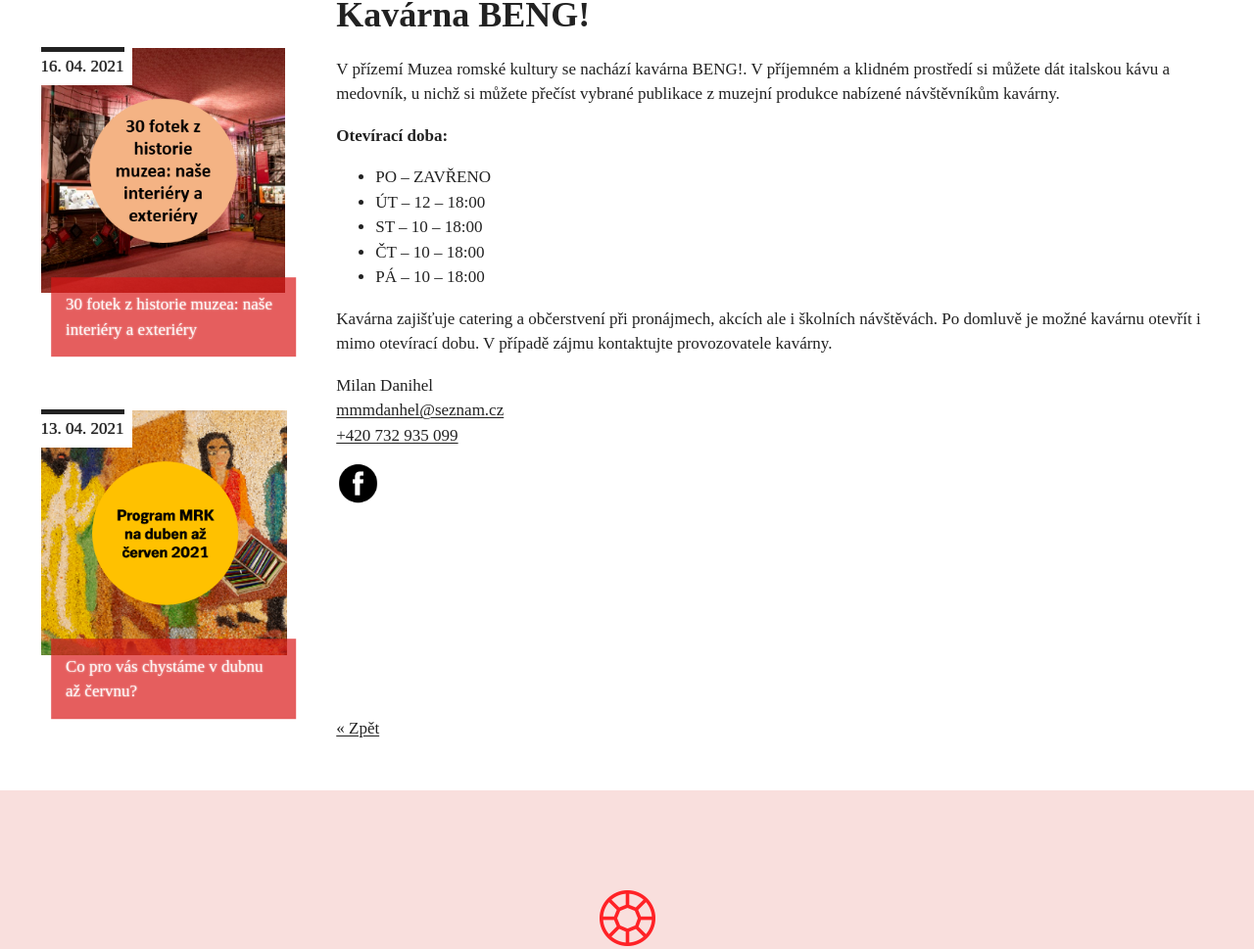
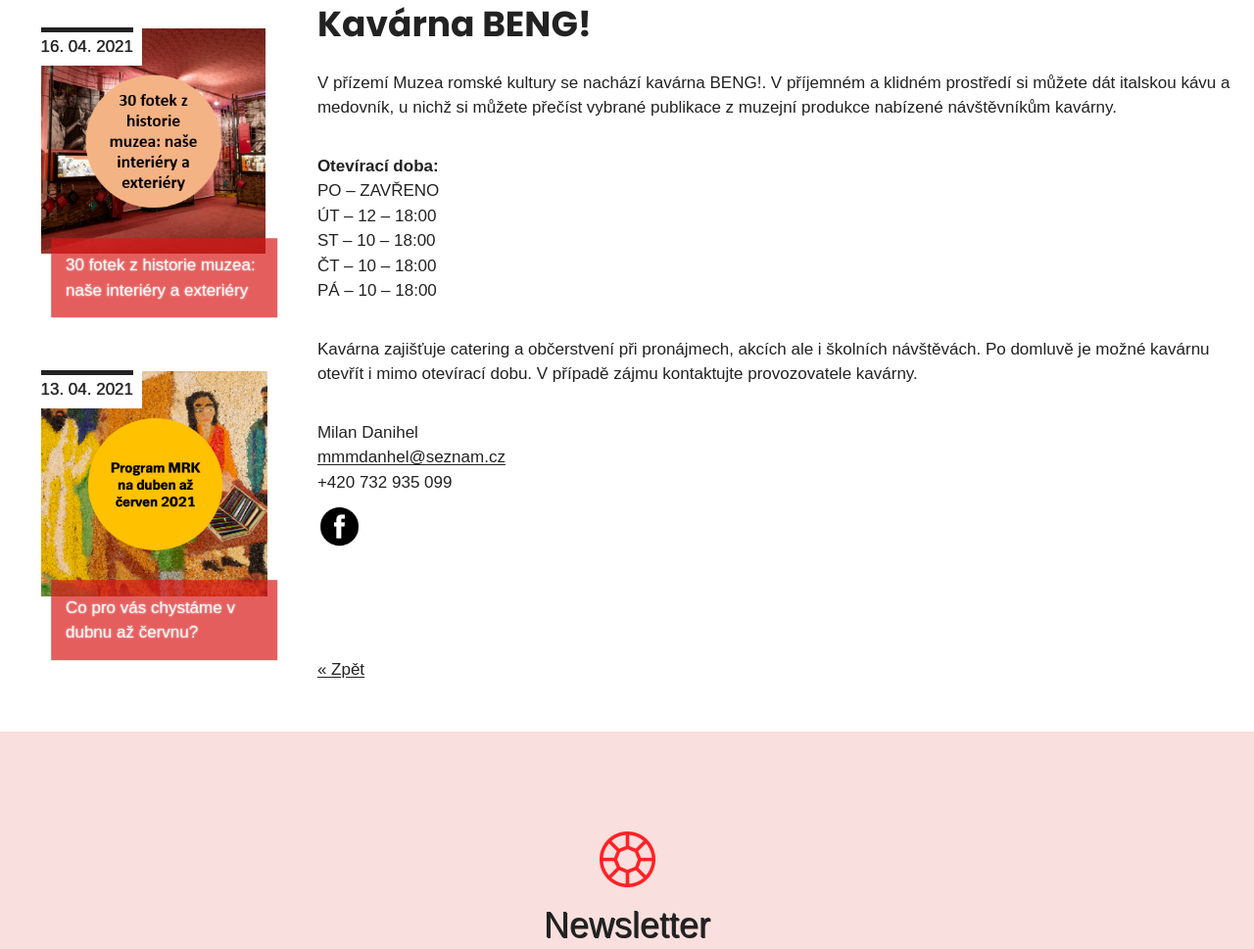
Before and after one commit to MWarCZ/beng, a website: page src/index.html in a window 1280 px wide. Shown: the part 576-1545 px from the top of the page at 98% size. Drawn offline with nearby package versions, Linux system fonts and the light colour scheme; files that its build step writes are made by us from their sources; a web font is replaced by a local one.

Commit message:
Nastylovani hlavniho obsahu + dalsi opravy
- Nastylovan hlavni obsah
- Nalezen font odpovidajici nadpisu `Poppins` (asi)
- Odstraneni prokliku na telefoni cislo
- Uprava novinky lze prokliknout
- Par dalsich opravicek

```diff
--- a/src/index.html
+++ b/src/index.html
@@ -28,24 +28,30 @@
     </nav>
 
     <aside class="layout__news">
+      <a class="no-underline" href="#">
         <!-- Component News -->
         <figure class="news">
           <span class="news__date">19. 04. 2021</span>
-        <img class="news__image" src="/img/img_01.png" alt="TODO" width="250px" height="250px">
+          <img class="news__image" src="/img/img_01.png" alt="TODO" width="230px" height="230px">
           <figcaption class="news__caption">Perličky ze sbírek muzea: Luminita tančí</figcaption>
         </figure>
+      </a>
+      <a class="no-underline" href="#">
         <!-- Component News -->
         <figure class="news">
           <span class="news__date">16. 04. 2021</span>
-        <img class="news__image" src="/img/img_02.png" alt="TODO" width="250px" height="250px">
+          <img class="news__image" src="/img/img_02.png" alt="TODO" width="230px" height="230px">
           <figcaption class="news__caption">30 fotek z historie muzea: naše interiéry a exteriéry</figcaption>
         </figure>
+      </a>
+      <a class="no-underline" href="#">
         <!-- Component News -->
         <figure class="news">
           <span class="news__date">13. 04. 2021</span>
-        <img class="news__image" src="/img/img_03.png" alt="TODO" width="250px" height="250px">
+          <img class="news__image" src="/img/img_03.png" alt="TODO" width="230px" height="230px">
           <figcaption class="news__caption">Co pro vás chystáme v dubnu až červnu?</figcaption>
         </figure>
+      </a>
     </aside>
 
     <section class="layout__main">
@@ -75,7 +81,7 @@
           italskou kávu
           a medovník, u nichž si můžete přečíst vybrané publikace z muzejní produkce nabízené návštěvníkům kavárny.
         </p>
-        <strong>Otevírací doba:</strong>
+        <h4>Otevírací doba:</h4>
         <ul>
           <li>PO – ZAVŘENO</li>
           <li>ÚT – 12 – 18:00</li>
@@ -90,7 +96,8 @@
         <address class="contact">
           <div>Milan Danihel</div>
           <div><a href="mailto:mmmdanhel@seznam.cz">mmmdanhel@seznam.cz</a></div>
-          <div><a href="tel:+420732935099">+420 732 935 099</a></div>
+          <div>+420 732 935 099</div>
+          <!-- <div><a href="tel:+420732935099">+420 732 935 099</a></div> -->
           <a class="contact__media" href="#">
             <img class="contact__media__image" src="/img/icon_facebook.png" alt="Facebook logo" width="45px"
               height="45px">
--- a/src/style.scss
+++ b/src/style.scss
@@ -1,3 +1,4 @@
+/* Pro text */
 @font-face {
   font-family: 'TriviaSansRegular';
   src        : url('/font/TriviaSansRegular.woff') format('woff');
@@ -10,7 +11,11 @@
   font-weight: bold;
 }
 
-$breakpoint: 800px;
+/* Pro nadpis hlavního obsahu */
+// @import url('https://fonts.googleapis.com/css2?family=Poppins:wght@800&display=swap');
+@import url('https://fonts.googleapis.com/css2?family=Poppins:wght@700&display=swap');
+
+$breakpoint : 800px;
 
 :root {
   --default-fg-color: #222222;
@@ -47,7 +52,7 @@
 body {
   margin        : 0;
   padding       : 0;
-  font-family   : TriviaSansRegular;
+  font-family   : 'TriviaSansRegular', sans-serif;
   // font-family: TriviaSansRegular, Avenir, Helvetica, Arial, sans-serif;
 
   font-size       : 17px;
@@ -71,6 +76,10 @@
   &:focus {
     --link-fg-color: var(--link-hover-fg-color);
   }
+}
+
+.no-underline {
+  text-decoration: none !important;
 }
 
 /* Layout */
@@ -197,8 +206,9 @@
 /* Component News */
 .news {
   position: relative;
-  width   : 14.75rem;
+  // width: 14.75rem;
   margin  : 0.9rem 1rem;
+
 
   &__date {
     position   : absolute;
@@ -231,6 +241,7 @@
     text-shadow: 0 0 2px currentColor;
   }
 }
+
 
 /* Component SubscribeBtn */
 .subscribe-btn {
@@ -265,7 +276,7 @@
   &__title {
     margin     : 0.5em 0;
     font-weight: normal;
-    text-shadow: 1px 1px 1px black;
+    text-shadow: 1px 1px 0px currentColor;
   }
 }
 
@@ -277,7 +288,7 @@
     display    : inline-block;
     line-height: 0;
     margin     : 0;
-    padding    : 0.75rem 0;
+    padding    : 0.5rem 0;
 
     // &__image {}
   }
@@ -292,7 +303,23 @@
 
 /* MainContent */
 .main-content {
-  h1 {}
+  h1 {
+    font-family: 'Poppins', sans-serif;
+  }
+
+  h4 {
+    margin: 1em 0 0 0;
+  }
+
+  ul {
+    list-style: none;
+    padding   : 0;
+    margin    : 0;
+  }
+
+  p {
+    margin: 2em 0;
+  }
 }
 
 /* TMP */
```
Lines whose indentation alone changed are shown as unchanged.
